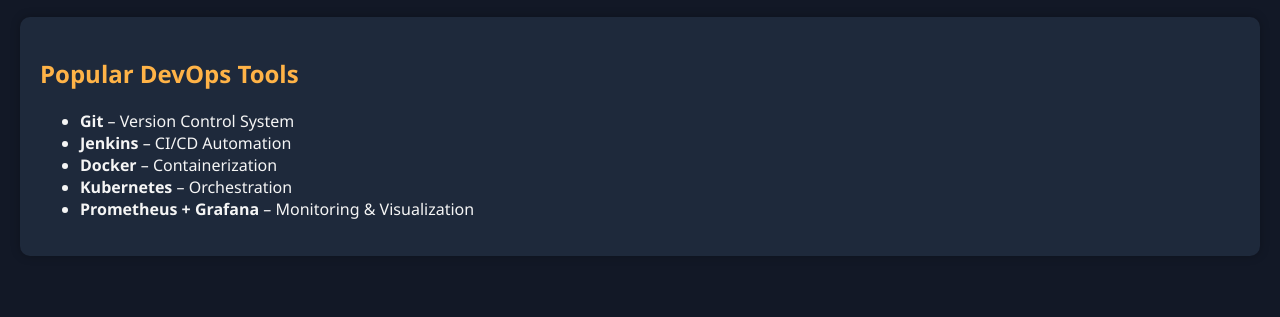
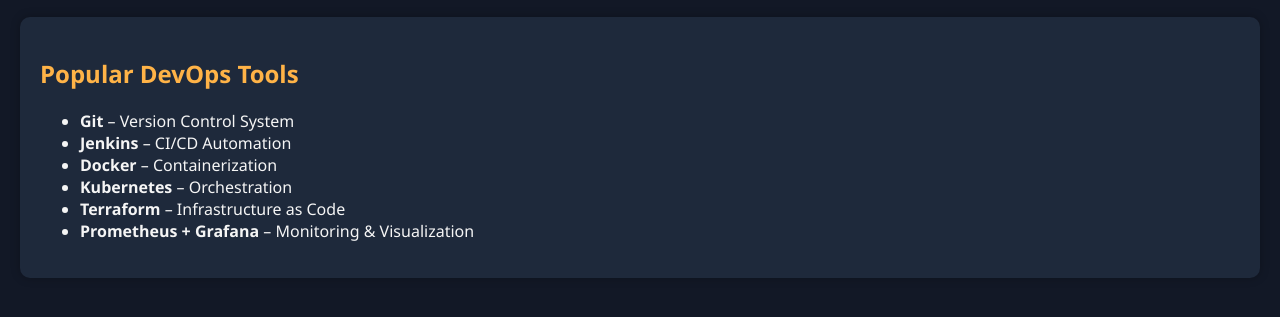
Before and after one commit to sindhujash/static-html-file, a plain HTML site: page index.html in a window 1280 px wide. Both pictures are taken after a click on the button "Tools". Shown: the part 149-466 px from the top of the page. Drawn offline with Linux system fonts and the light colour scheme.

Commit message:
committed

```diff
--- a/index.html
+++ b/index.html
@@ -113,7 +113,7 @@
         <li><strong>Jenkins</strong> – CI/CD Automation</li>
         <li><strong>Docker</strong> – Containerization</li>
         <li><strong>Kubernetes</strong> – Orchestration</li>
-
+        <li><strong>Terraform</strong> – Infrastructure as Code</li>
         <li><strong>Prometheus + Grafana</strong> – Monitoring & Visualization</li>
       </ul>
     </div>
```
